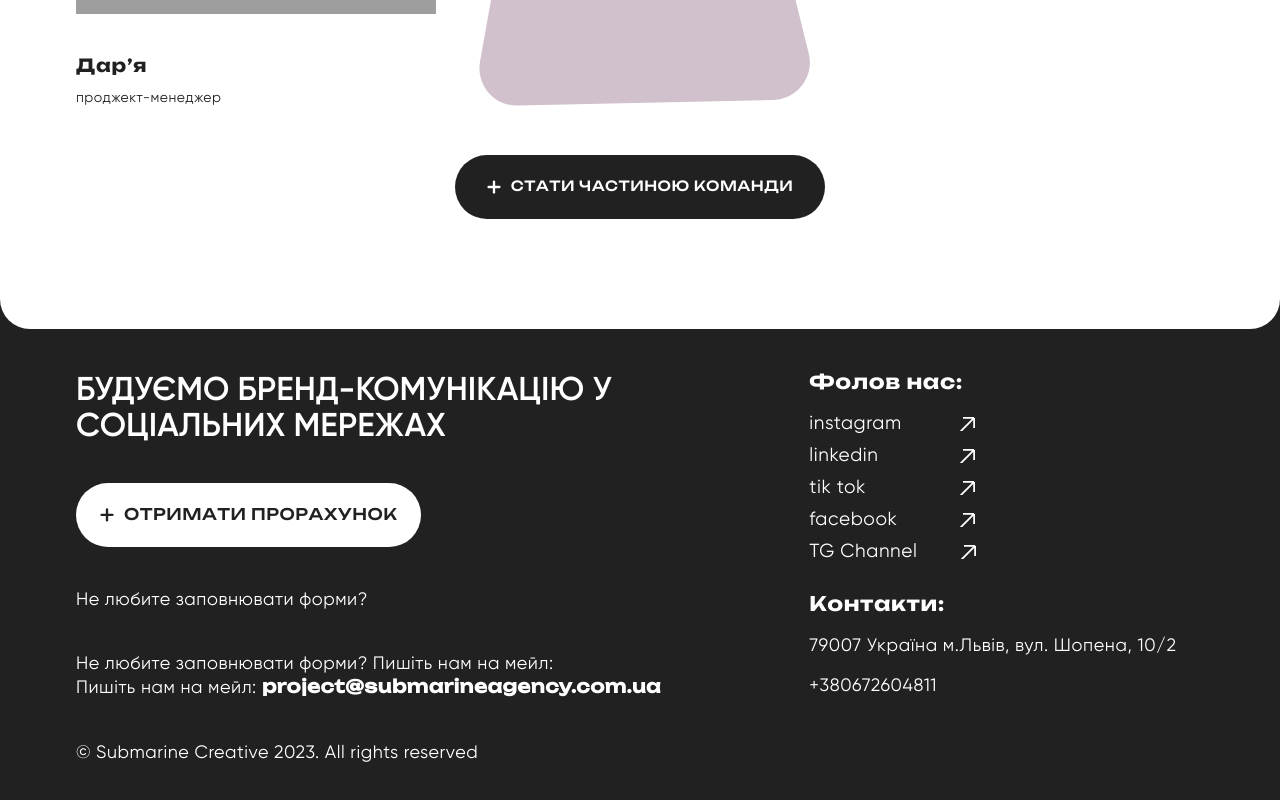
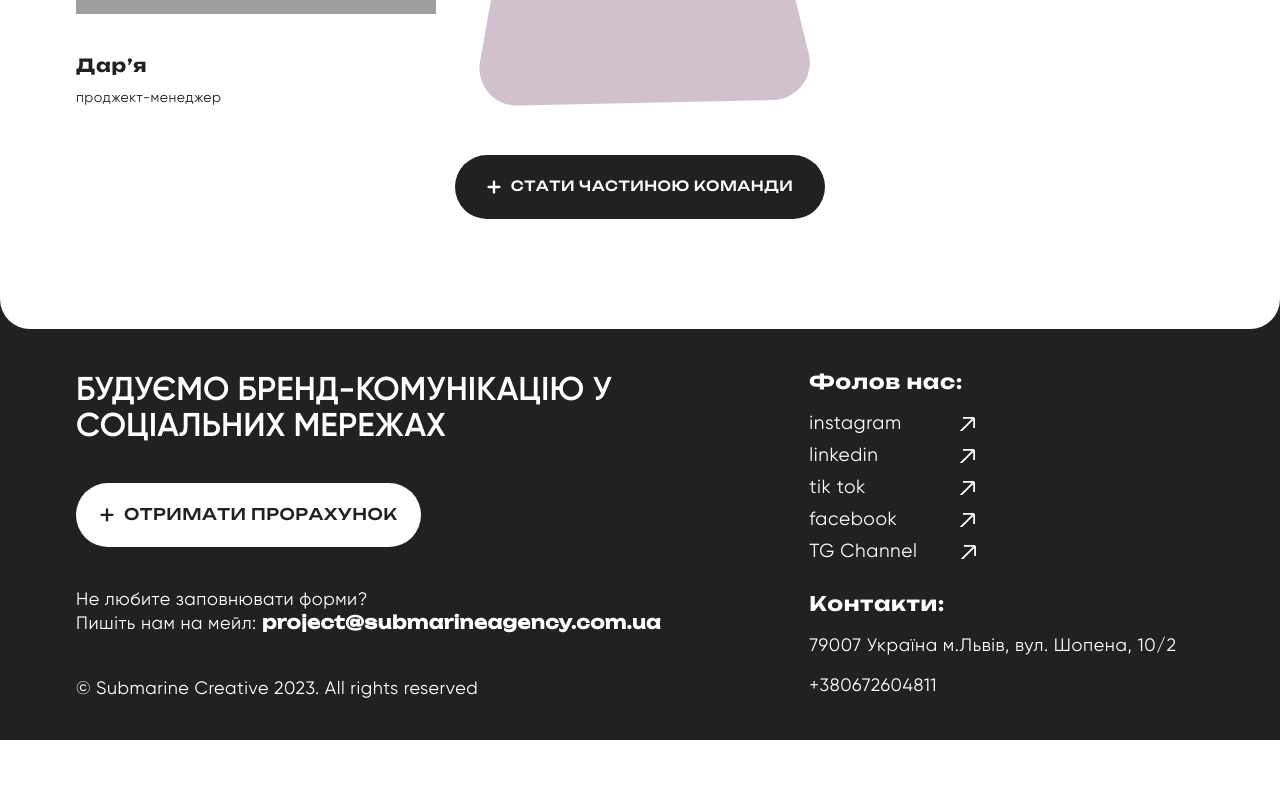
Before and after one commit to AlexTritecky/submarine-angular, an Angular app: page /team in a window 1280 px wide. Shown: the part 2327-3127 px from the top of the page. After the commit the page ends 3067 px from the top, so only its background shows below. Built offline with nearby package versions, Linux system fonts and the light colour scheme; grey boxes are pictures that could not be loaded.

Commit message:
change text

```diff
--- a/src/app/pages/home-page/home-page.component.html
+++ b/src/app/pages/home-page/home-page.component.html
@@ -3,7 +3,7 @@
 } @else {
 <section class="app-section hero">
 	<app-header [isViewing]="false"></app-header>
-	<div class="actions">
+	<!-- <div class="actions">
 		<button class="app-button desktop" (click)="openDialog()">
 			<mat-icon svgIcon="icon-button-plus"></mat-icon>
 			отримати прорахунок
@@ -13,7 +13,7 @@
 			<mat-icon svgIcon="icon-button-plus"></mat-icon>
 			отримати прорахунок
 		</button>
-	</div>
+	</div> -->
 </section>
 
 <section class="app-section info" id="about-us">
--- a/src/app/partials/footer/footer.component.scss
+++ b/src/app/partials/footer/footer.component.scss
@@ -174,6 +174,14 @@ footer {
 
 				@include screen("tablet-portrait") {
 					display: none;
+				}
+			}
+
+			.mobile-view {
+				display: none;
+
+				@include screen("tablet-portrait") {
+					display: block;
 				}
 			}
 
```
